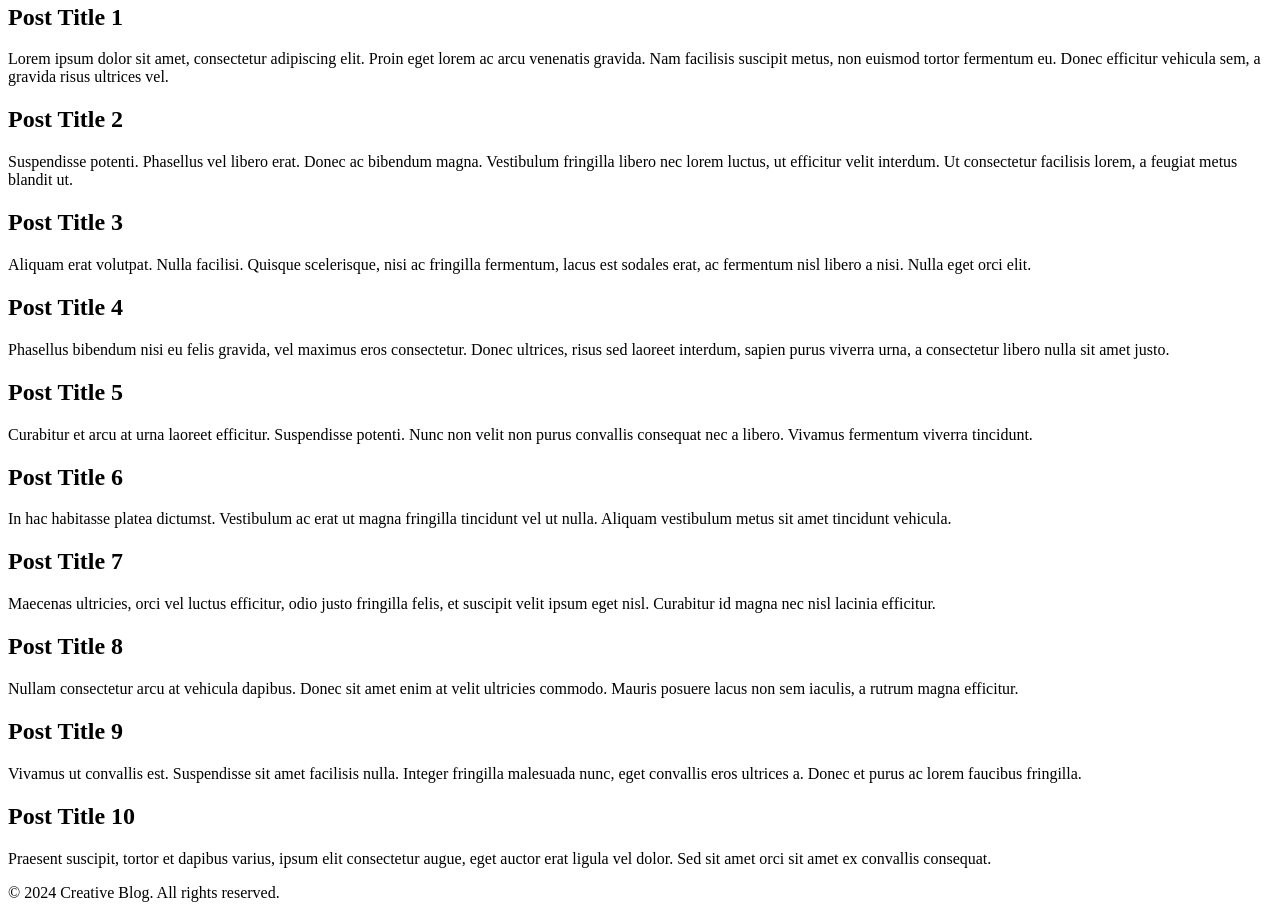
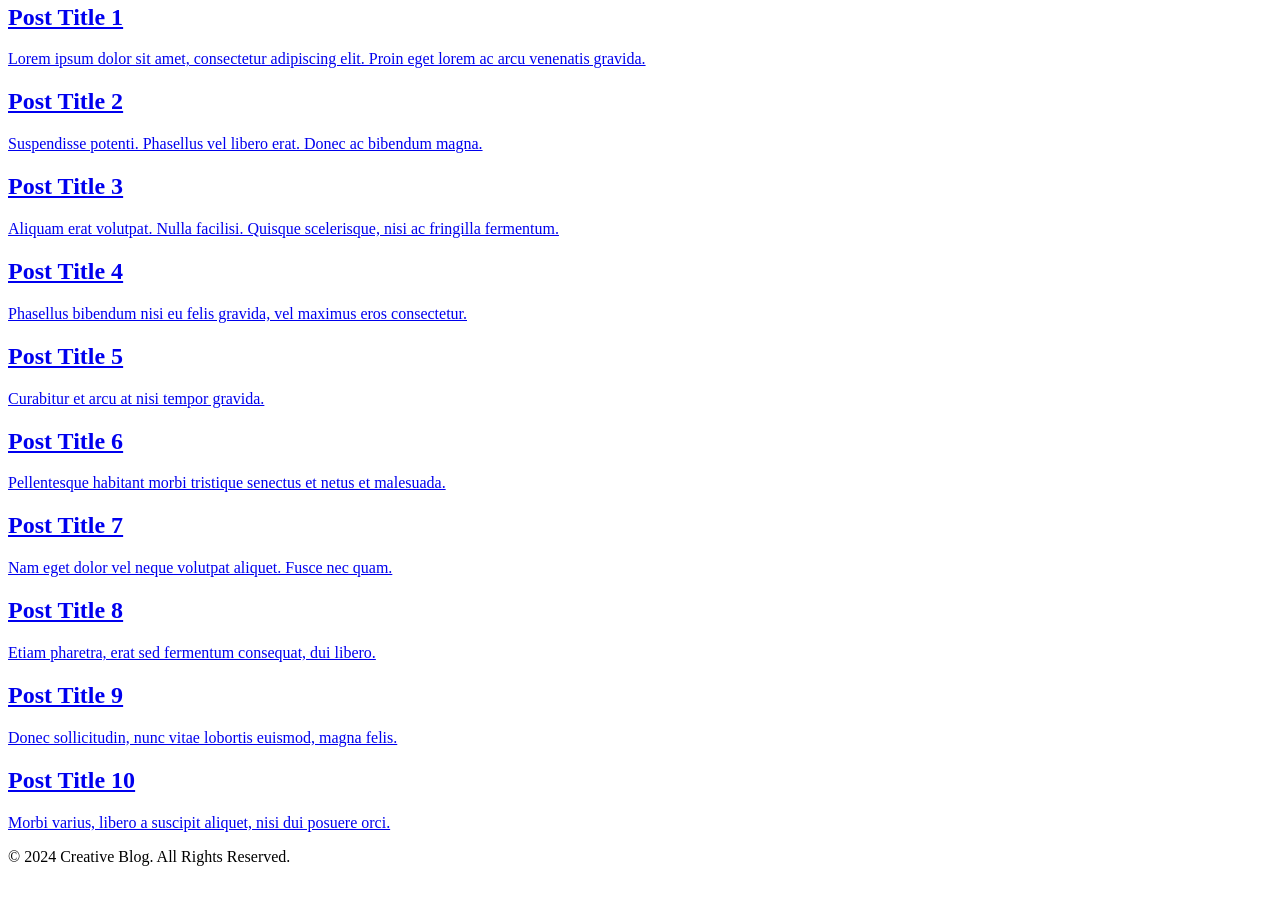
Before and after one commit to Drop180/Website, a plain HTML site: page index.html in a window 1280 px wide. Shown: the part 317-1235 px from the top of the page. After the commit the page ends 1199 px from the top, so only its background shows below. Drawn offline with Linux system fonts and the light colour scheme.

Commit message:
Update index.html

```diff
--- a/index.html
+++ b/index.html
@@ -32,59 +32,79 @@
 <section id="posts">
     <!-- Post 1 -->
     <div class="post slide-in-left">
+        <a href="post1.html">
             <h2>Post Title 1</h2>
-        <p>Lorem ipsum dolor sit amet, consectetur adipiscing elit. Proin eget lorem ac arcu venenatis gravida. Nam facilisis suscipit metus, non euismod tortor fermentum eu. Donec efficitur vehicula sem, a gravida risus ultrices vel.</p>
+            <p>Lorem ipsum dolor sit amet, consectetur adipiscing elit. Proin eget lorem ac arcu venenatis gravida.</p>
+        </a>
     </div>
     <!-- Post 2 -->
     <div class="post slide-in-right">
+        <a href="post2.html">
             <h2>Post Title 2</h2>
-        <p>Suspendisse potenti. Phasellus vel libero erat. Donec ac bibendum magna. Vestibulum fringilla libero nec lorem luctus, ut efficitur velit interdum. Ut consectetur facilisis lorem, a feugiat metus blandit ut.</p>
+            <p>Suspendisse potenti. Phasellus vel libero erat. Donec ac bibendum magna.</p>
+        </a>
     </div>
     <!-- Post 3 -->
     <div class="post slide-in-left">
+        <a href="post3.html">
             <h2>Post Title 3</h2>
-        <p>Aliquam erat volutpat. Nulla facilisi. Quisque scelerisque, nisi ac fringilla fermentum, lacus est sodales erat, ac fermentum nisl libero a nisi. Nulla eget orci elit.</p>
+            <p>Aliquam erat volutpat. Nulla facilisi. Quisque scelerisque, nisi ac fringilla fermentum.</p>
+        </a>
     </div>
     <!-- Post 4 -->
     <div class="post slide-in-right">
+        <a href="post4.html">
             <h2>Post Title 4</h2>
-        <p>Phasellus bibendum nisi eu felis gravida, vel maximus eros consectetur. Donec ultrices, risus sed laoreet interdum, sapien purus viverra urna, a consectetur libero nulla sit amet justo.</p>
+            <p>Phasellus bibendum nisi eu felis gravida, vel maximus eros consectetur.</p>
+        </a>
     </div>
     <!-- Post 5 -->
     <div class="post slide-in-left">
+        <a href="post5.html">
             <h2>Post Title 5</h2>
-        <p>Curabitur et arcu at urna laoreet efficitur. Suspendisse potenti. Nunc non velit non purus convallis consequat nec a libero. Vivamus fermentum viverra tincidunt.</p>
+            <p>Curabitur et arcu at nisi tempor gravida.</p>
+        </a>
     </div>
     <!-- Post 6 -->
     <div class="post slide-in-right">
+        <a href="post6.html">
             <h2>Post Title 6</h2>
-        <p>In hac habitasse platea dictumst. Vestibulum ac erat ut magna fringilla tincidunt vel ut nulla. Aliquam vestibulum metus sit amet tincidunt vehicula.</p>
+            <p>Pellentesque habitant morbi tristique senectus et netus et malesuada.</p>
+        </a>
     </div>
     <!-- Post 7 -->
     <div class="post slide-in-left">
+        <a href="post7.html">
             <h2>Post Title 7</h2>
-        <p>Maecenas ultricies, orci vel luctus efficitur, odio justo fringilla felis, et suscipit velit ipsum eget nisl. Curabitur id magna nec nisl lacinia efficitur.</p>
+            <p>Nam eget dolor vel neque volutpat aliquet. Fusce nec quam.</p>
+        </a>
     </div>
     <!-- Post 8 -->
     <div class="post slide-in-right">
+        <a href="post8.html">
             <h2>Post Title 8</h2>
-        <p>Nullam consectetur arcu at vehicula dapibus. Donec sit amet enim at velit ultricies commodo. Mauris posuere lacus non sem iaculis, a rutrum magna efficitur.</p>
+            <p>Etiam pharetra, erat sed fermentum consequat, dui libero.</p>
+        </a>
     </div>
     <!-- Post 9 -->
     <div class="post slide-in-left">
+        <a href="post9.html">
             <h2>Post Title 9</h2>
-        <p>Vivamus ut convallis est. Suspendisse sit amet facilisis nulla. Integer fringilla malesuada nunc, eget convallis eros ultrices a. Donec et purus ac lorem faucibus fringilla.</p>
+            <p>Donec sollicitudin, nunc vitae lobortis euismod, magna felis.</p>
+        </a>
     </div>
     <!-- Post 10 -->
     <div class="post slide-in-right">
+        <a href="post10.html">
             <h2>Post Title 10</h2>
-        <p>Praesent suscipit, tortor et dapibus varius, ipsum elit consectetur augue, eget auctor erat ligula vel dolor. Sed sit amet orci sit amet ex convallis consequat.</p>
+            <p>Morbi varius, libero a suscipit aliquet, nisi dui posuere orci.</p>
+        </a>
     </div>
 </section>
 
 <!-- Footer Section -->
-<footer id="contact">
-    <p>&copy; 2024 Creative Blog. All rights reserved.</p>
+<footer>
+    <p>&copy; 2024 Creative Blog. All Rights Reserved.</p>
 </footer>
 
 <script src="scripts.js"></script>
```
Lines whose indentation alone changed are shown as unchanged.
